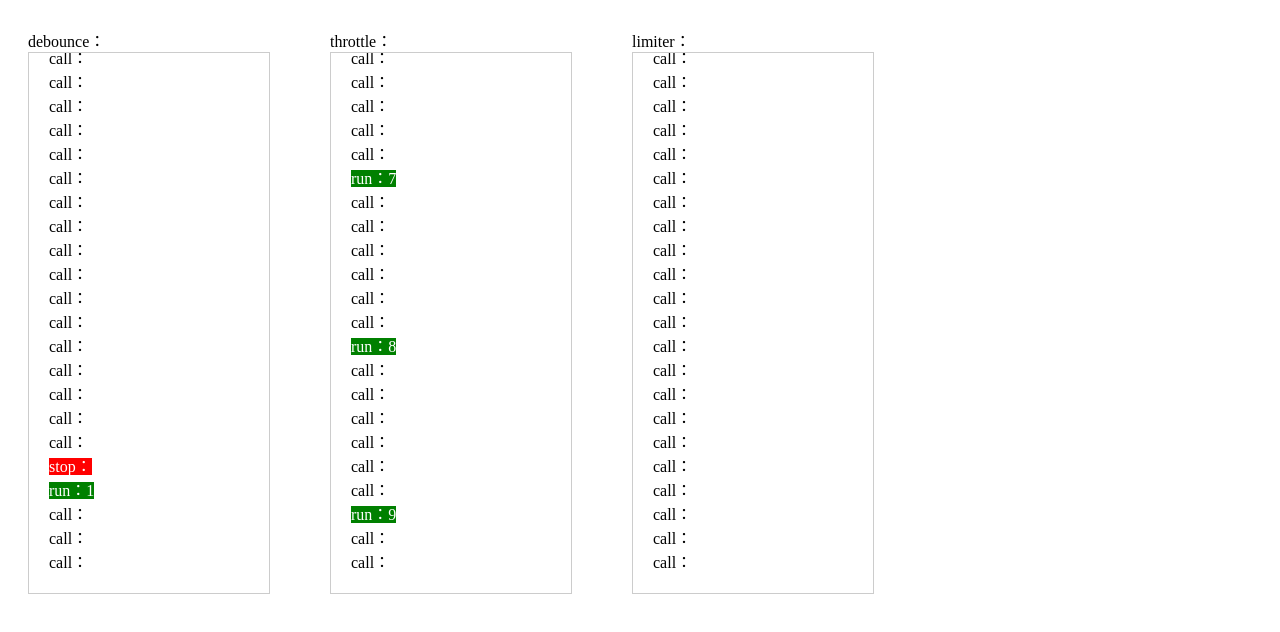
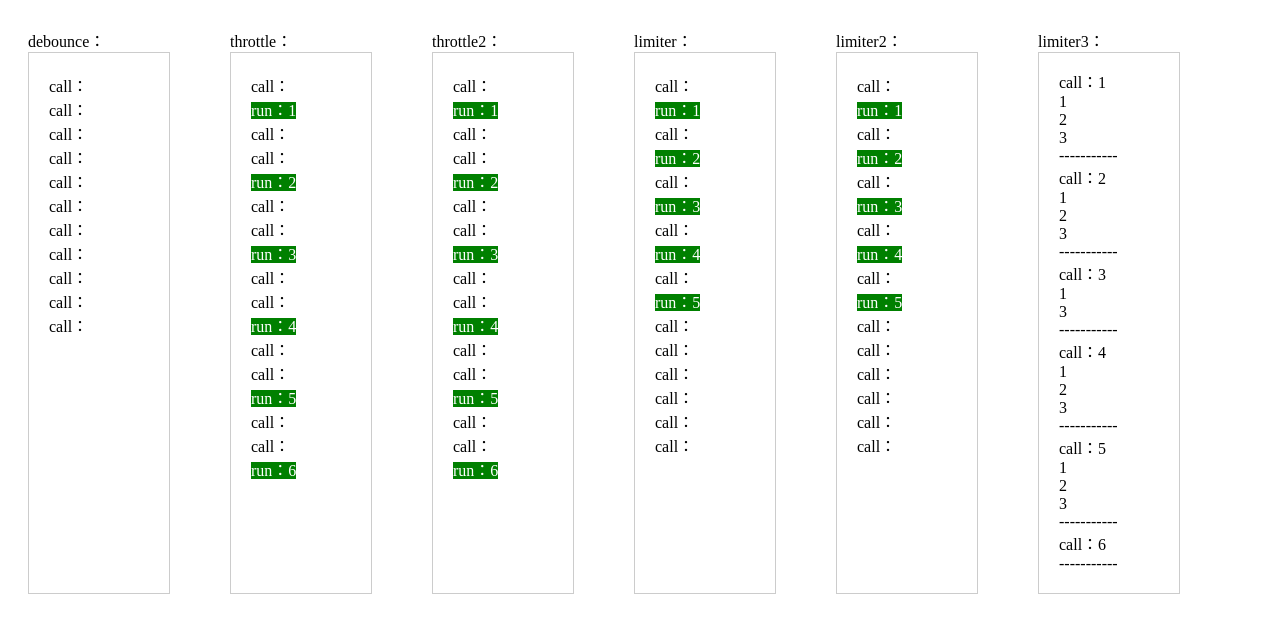
Before and after one commit to issactomatotan/yf-limiter, a website: page test.html in a window 1280 px wide. Drawn offline with Linux system fonts and the light colour scheme.

Commit message:
add return value for throttle and limiter, add split variable to limiter

```diff
--- a/index.js
+++ b/index.js
@@ -8,35 +8,94 @@ let YF = {
     * @param {function} fn // function
     * @param {int} limit // number of allowed times
     * @param {int} cycle // time in second
+    * @param {string} split // split the timeline by name
+    *
+    * @param {string} name // timeline name
     *
     * @return {function} // the limited function
     */
-    limiter: (fn, limit, cycle)=> {
+    limiter: (fn, limit, cycle, split)=> {
+
+        if (typeof fn != 'function') {
+            split = cycle,
+            cycle = limit,
+            limit = fn,
+            fn = null
+        }
+
+        if (split) {
+            split = gettime();
+        }
+
+        cycle = cycle * 1000;
 
         let
-            ary = [];
+            fuc,
+            split_checkpoint = split ? cycle*3 : null,
+            ary = split ? {} : [];
 
-            cycle = cycle * 1000;
-
-        function filter(now) {
-            ary = ary.filter( (item)=> now < item + cycle )
-            return ary.length
+        function gettime() {
+            return new Date().getTime()
         }
 
-        let fuc = function() {
-            let now = new Date().getTime();
+        function check_split(now) {
 
-            if (ary.length >= limit && filter(now) >= limit) {
+            if (now > split) {
+                split = now + split_checkpoint;
+            } else {
+                return
+            }
+
+            for (let i in ary) {
+                if (ary[i][ary[i].length - 1] < now - cycle) {
+                    delete ary[i]
+                }
+            }
+        }
+
+        function f_split(name) {
+            let now = gettime();
+
+            check_split(now);
+
+            if (!ary[name]) {
+                ary[name] = []
+            } else if (ary[name].length && ary[name].length >= limit && (() => {
+                ary[name] = ary[name].filter((item) => now < item + cycle )
+                return ary[name].length
+            })() >= limit ){
+                return false
+            }
+
+            ary[name].push(now);
+            if(typeof fn === 'function') fn.apply(this, arguments);
+
+            return true
+        }
+
+        function f_no_split() {
+            let now = gettime();
+
+            if (ary.length >= limit && (() => {
+                ary = ary.filter( (item)=> now < item + cycle )
+                return ary.length
+            })() >= limit) {
                 return false
             }
 
             ary.push( now );
-            fn.apply(this, arguments);
+            if(typeof fn === 'function') fn.apply(this, arguments);
             return true
         }
 
+        if (split) {
+            fuc = f_split
+        } else {
+            fuc = f_no_split
+        }
+
         fuc.cancel = function() {
-            ary = []
+            ary = split ? {} : []
         }
 
         return fuc
@@ -89,6 +148,11 @@ let YF = {
     */
     throttle: (fn, timeout) => {
 
+        if (typeof fn != 'function') {
+            timeout = fn,
+            fn = null;
+        }
+
          let
             timer;
 
@@ -98,7 +162,9 @@ let YF = {
             if( !timer || now > timer + timeout ) {
                 timer = now;
 
-                fn.apply(this, arguments)
+                if (typeof fn === 'function') {
+                    fn.apply(this, arguments)
+                }
                 return true
             } else {
                 return false
--- a/package.json
+++ b/package.json
@@ -1,6 +1,6 @@
 {
   "name": "yf-limiter",
-  "version": "1.0.2",
+  "version": "2.0.0",
   "description": "A limiter that use to prevent overflow from action / event ..",
   "main": "index.js",
   "engines": {
--- a/test.html
+++ b/test.html
@@ -7,7 +7,7 @@
     <body>
 <style>
 div{
-    height: 500px;width: 200px;
+    height: 500px;width: 100px;
     padding: 20px;
     border: 1px solid #ccc;
     overflow-y: scroll;
@@ -31,10 +31,25 @@ body > div{
     <div id="res2">
     </div>
 </div>
+<div>
+    throttle2：<br>
+    <div id="res3">
+    </div>
+</div>
 
 <div>
     limiter：<br>
-    <div id="res3">
+    <div id="res4">
+    </div>
+</div>
+<div>
+    limiter2：<br>
+    <div id="res5">
+    </div>
+</div>
+<div>
+    limiter3：<br>
+    <div id="res6">
     </div>
 </div>
 
@@ -45,11 +60,14 @@ body > div{
 let
     res1 = document.getElementById( 'res1' ),
     res2 = document.getElementById( 'res2' ),
-    res3 = document.getElementById( 'res3' );
+    res3 = document.getElementById( 'res3' ),
+    res4 = document.getElementById( 'res4' ),
+    res5 = document.getElementById( 'res5' ),
+    res6 = document.getElementById( 'res6' );
 
 function pusher(u) {
-    let timer = [ 0,0,0 ],
-        cont = [res1, res2, res3]
+    let timer = [ 0,0,0,0,0,0 ],
+        cont = [res1, res2, res3, res4, res5, res6]
 
     return function(t) {
         cont[u].innerHTML += ( t ? t : '' ) + '<br>';
@@ -78,7 +96,7 @@ function debounce() {
         }
 
         bounce();
-        setTimeout( loop, 100 )
+        setTimeout( loop, 500 )
     }
     loop()
 }
@@ -99,14 +117,34 @@ function throttle() {
         } else {
             //console.log('fail')
         }
-        setTimeout( loop, 100 )
+        setTimeout( loop, 500 )
+    }
+    loop()
+}
+
+function throttle2() {
+    let
+        push = pusher(2),
+        run = 1,
+        fuc = YF.throttle( 500 )
+
+    function loop() {
+        push( 'call：' )
+        if (fuc()) {
+            push( '<span style="background: green;color: #fff;">run：'+ run )
+            run++
+            console.log('done throttle')
+        } else {
+            //console.log('fail')
+        }
+        setTimeout( loop, 500 )
     }
     loop()
 }
 
 function limiter() {
     let
-        push = pusher(2),
+        push = pusher(3),
         run = 1,
         fuc = YF.limiter( ()=>{
             push( '<span style="background: green;color: #fff;">run：'+ run )
@@ -121,7 +159,53 @@ function limiter() {
         } else {
             //console.log('fail')
         }
-        setTimeout( loop, 100 )
+        setTimeout( loop, 500 )
+    }
+    loop()
+}
+
+function limiter2() {
+    let
+        push = pusher(4),
+        run = 1,
+        fuc = YF.limiter( 5, 10 )
+
+    function loop() {
+
+        push( 'call：' )
+
+        if (fuc()) {
+            push( '<span style="background: green;color: #fff;">run：'+ run )
+            run++
+            console.log('done limiter')
+
+        } else {
+            //console.log('fail')
+        }
+        setTimeout( loop, 500 )
+    }
+    loop()
+}
+
+function limiter3() {
+    let
+        push = pusher(5),
+        run = 1,
+        fuc = YF.limiter( (a)=>{
+            push(a)
+        }, 5, 10, true )
+
+    function loop() {
+
+        push( 'call：'+ run )
+
+        fuc('1')
+        if(run % 3) fuc('2')
+        if(run % 6 && run < 50) fuc('3')
+
+        push( '-----------' )
+        run++;
+        setTimeout( loop, 1000 )
     }
     loop()
 }
@@ -129,10 +213,13 @@ function limiter() {
 window.onload = function() {
     debounce()
     throttle()
+    throttle2()
     limiter()
+    limiter2()
+    limiter3()
 
     setInterval( function() {
-        res1.innerHTML = res2.innerHTML = res3.innerHTML = ''
+        res1.innerHTML = res2.innerHTML = res3.innerHTML = res4.innerHTML = res5.innerHTML = ''
     }, 15000 )
 } // end
 
```
Also changed, not shown: test.js (+90 -23 lines), README.md.
